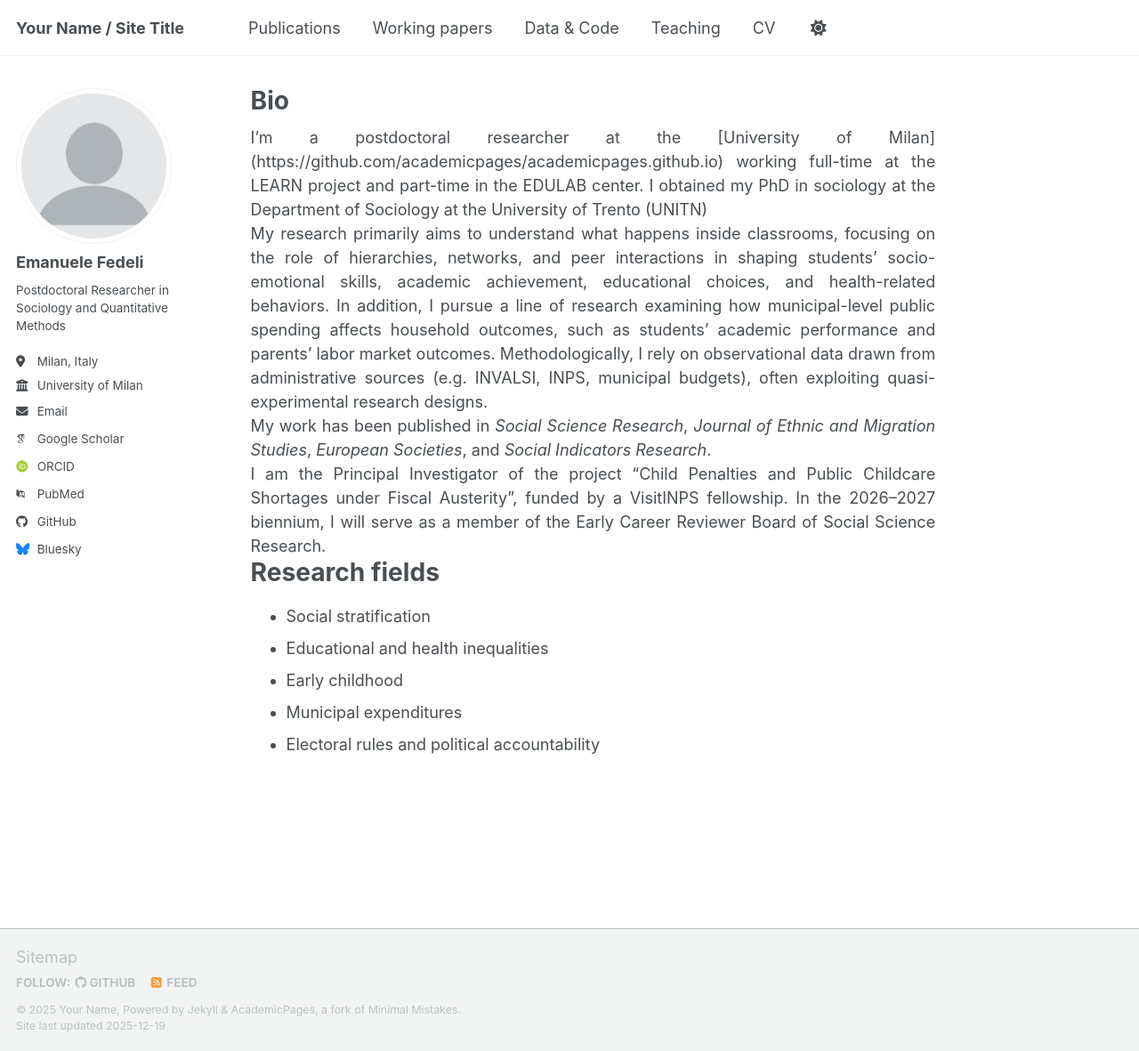
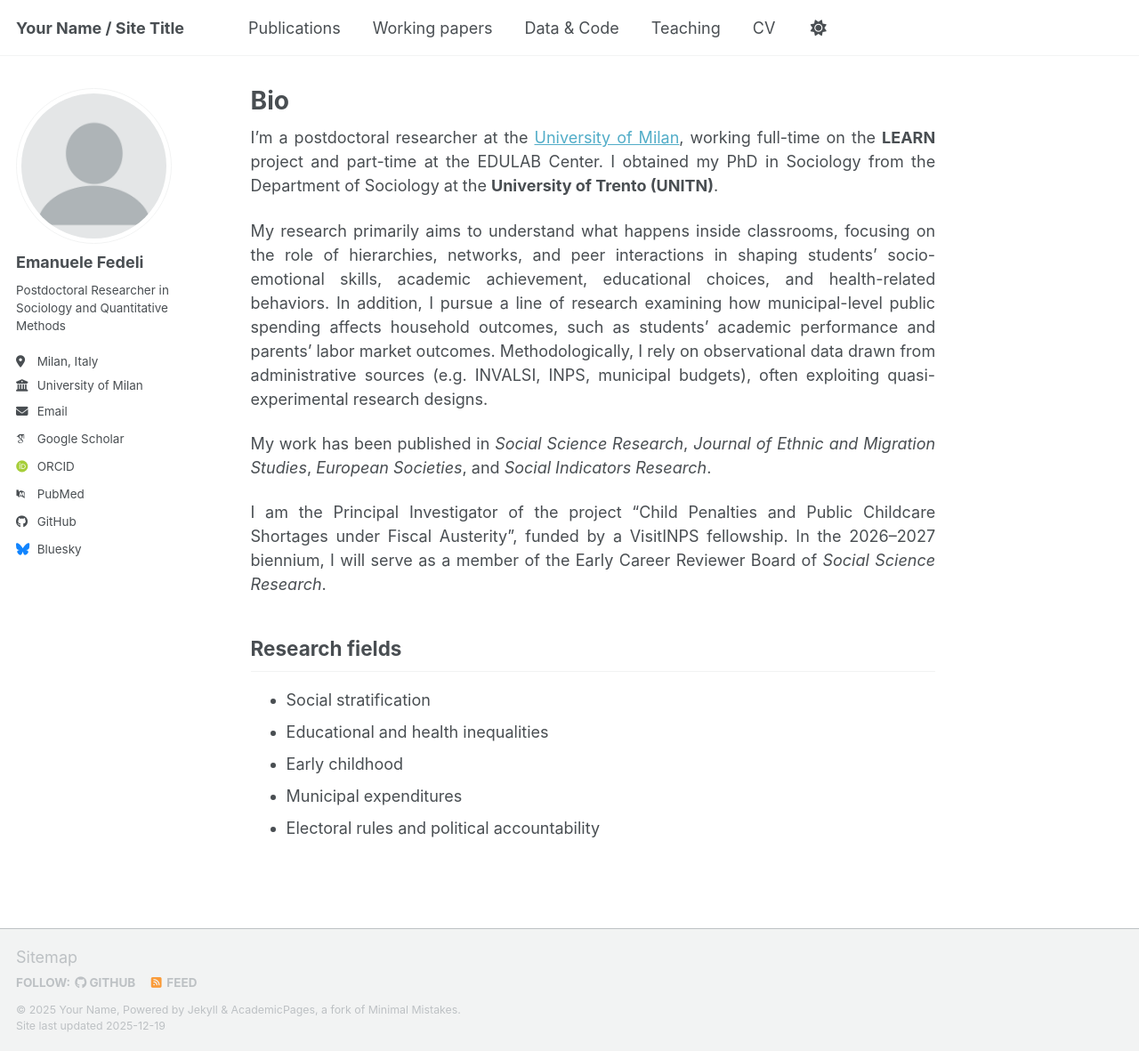
Before and after one commit to emanuelefedeli/emanuelefedeli.github.io, a Jekyll site: the page built from _pages/about.md, in a window 1280 px wide and 1181 px high. Shown: the whole window at 89% size. Built offline with Jekyll 4.4.1, drawn with Linux system fonts in a browser that asks for light colours; some web fonts are replaced; a script bundle is joined from its source files by our own code; library files that are not in the unit come from our copies.

Commit message:
Update about.md

```diff
--- a/_pages/about.md
+++ b/_pages/about.md
@@ -8,26 +8,42 @@ redirect_from:
 ---
 
 <div style="text-align: justify;">
-I’m a postdoctoral researcher at the [University of Milan](https://github.com/academicpages/academicpages.github.io) working full-time at the LEARN project and part-time in the EDULAB center. I obtained my PhD in sociology at the Department of Sociology at the University of Trento (UNITN)
+
+<p>
+I’m a postdoctoral researcher at the
+<a href="https://github.com/academicpages/academicpages.github.io">University of Milan</a>,
+working full-time on the <strong>LEARN</strong> project and part-time at the EDULAB Center.
+I obtained my PhD in Sociology from the Department of Sociology at the
+<strong>University of Trento (UNITN)</strong>.
+</p>
+
+<p>
+My research primarily aims to understand what happens inside classrooms, focusing on the role of hierarchies, networks, and peer interactions in shaping students’ socio-emotional skills, academic achievement, educational choices, and health-related behaviors. In addition, I pursue a line of research examining how municipal-level public spending affects household outcomes, such as students’ academic performance and parents’ labor market outcomes. Methodologically, I rely on observational data drawn from administrative sources (e.g. INVALSI, INPS, municipal budgets), often exploiting quasi-experimental research designs.
+</p>
+
+<p>
+My work has been published in
+<em>Social Science Research</em>,
+<em>Journal of Ethnic and Migration Studies</em>,
+<em>European Societies</em>,
+and <em>Social Indicators Research</em>.
+</p>
+
+<p>
+I am the Principal Investigator of the project
+“Child Penalties and Public Childcare Shortages under Fiscal Austerity”,
+funded by a VisitINPS fellowship. In the 2026–2027 biennium, I will serve as a member of the
+Early Career Reviewer Board of <em>Social Science Research</em>.
+</p>
+
 </div>
 
-<div style="text-align: justify;">
-My research primarily aims to understand what happens inside classrooms, focusing on the role of hierarchies, networks, and peer interactions in shaping students’ socio-emotional skills, academic achievement, educational choices, and health-related behaviors. In addition, I pursue a line of research examining how municipal-level public spending affects household outcomes, such as students’ academic performance and parents’ labor market outcomes. Methodologically, I rely on observational data drawn from administrative sources (e.g. INVALSI, INPS, municipal budgets), often exploiting quasi-experimental research designs.
-</div>
+<h2>Research fields</h2>
 
-<div style="text-align: justify;">
-My work has been published in <em>Social Science Research</em>, <em>Journal of Ethnic and Migration Studies</em>, <em>European Societies</em>, and <em>Social Indicators Research</em>.
-</div>
-
-<div style="text-align: justify;">
-I am the Principal Investigator of the project “Child Penalties and Public Childcare Shortages under Fiscal Austerity”, funded by a VisitINPS fellowship. In the 2026–2027 biennium, I will serve as a member of the Early Career Reviewer Board of Social Science Research.
-</div>
-
-
-Research fields
-======
-- Social stratification
-- Educational and health inequalities
-- Early childhood
-- Municipal expenditures
-- Electoral rules and political accountability
+<ul>
+  <li>Social stratification</li>
+  <li>Educational and health inequalities</li>
+  <li>Early childhood</li>
+  <li>Municipal expenditures</li>
+  <li>Electoral rules and political accountability</li>
+</ul>
```
